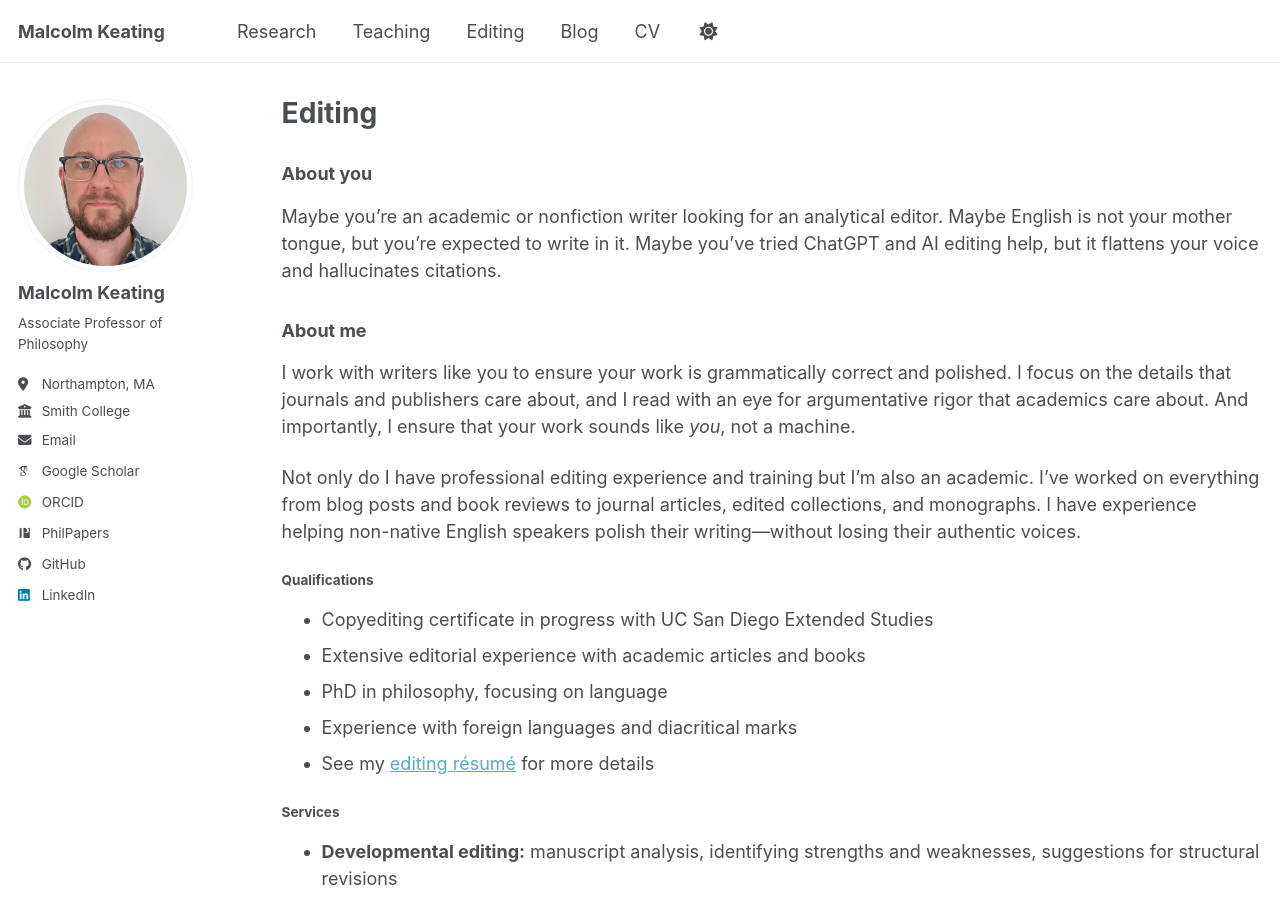
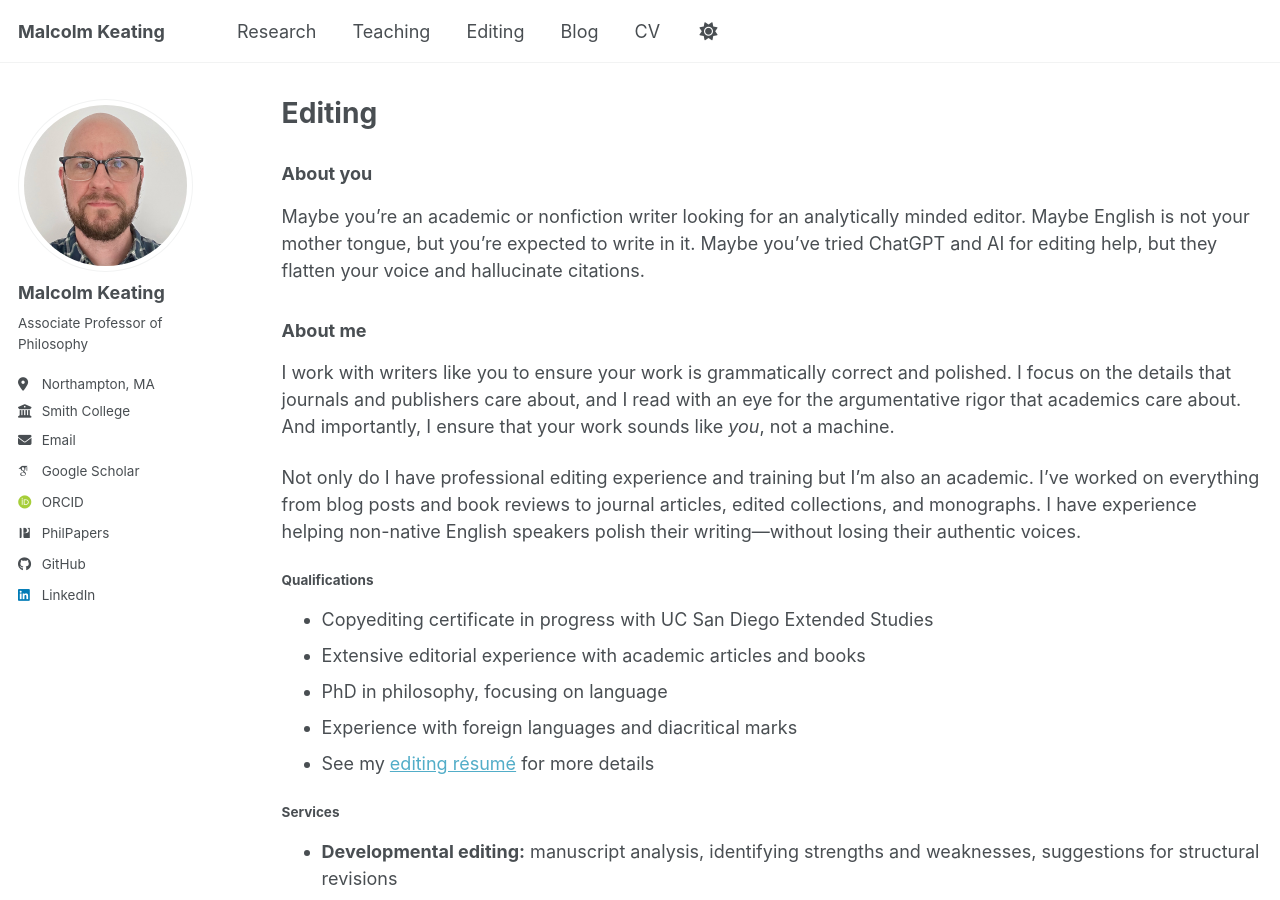
Before and after one commit to malcolmkeating/malcolmkeating.github.io, a Jekyll site: the page built from _pages/editing.md, in a window 1280 px wide and 900 px high. Built offline with Jekyll 4.4.1, drawn with Linux system fonts in a browser that asks for light colours; some web fonts are replaced; a script bundle is joined from its source files by our own code; library files that are not in the unit come from our copies.

Commit message:
Update editing.md

```diff
--- a/_pages/editing.md
+++ b/_pages/editing.md
@@ -5,11 +5,11 @@ permalink: /editing/
 ---
 ### About you ###
 
-Maybe you're an academic or nonfiction writer looking for an analytical editor. Maybe English is not your mother tongue, but you're expected to write in it. Maybe you've tried ChatGPT and AI editing help, but it flattens your voice and hallucinates citations.
+Maybe you're an academic or nonfiction writer looking for an analytically minded editor. Maybe English is not your mother tongue, but you're expected to write in it. Maybe you've tried ChatGPT and AI for editing help, but they flatten your voice and hallucinate citations.
 
 ### About me ###
 
-I work with writers like you to ensure your work is grammatically correct and polished. I focus on the details that journals and publishers care about, and I read with an eye for argumentative rigor that academics care about. And importantly, I ensure that your work sounds like *you*, not a machine.
+I work with writers like you to ensure your work is grammatically correct and polished. I focus on the details that journals and publishers care about, and I read with an eye for the argumentative rigor that academics care about. And importantly, I ensure that your work sounds like *you*, not a machine.
 
 Not only do I have professional editing experience and training but I'm also an academic. I've worked on everything from blog posts and book reviews to journal articles, edited collections, and monographs. I have experience helping non-native English speakers polish their writing—without losing their authentic voices.
 
```
